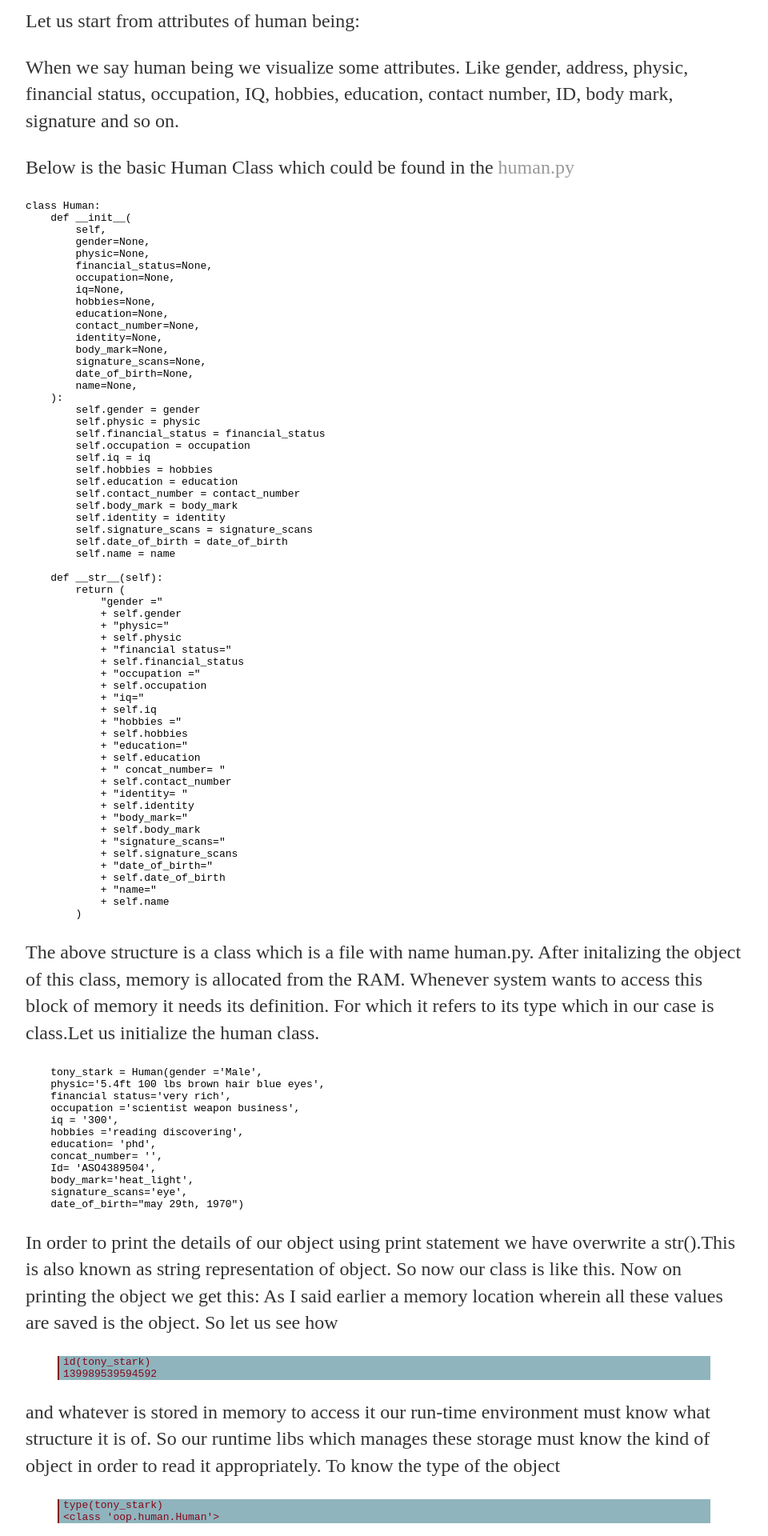
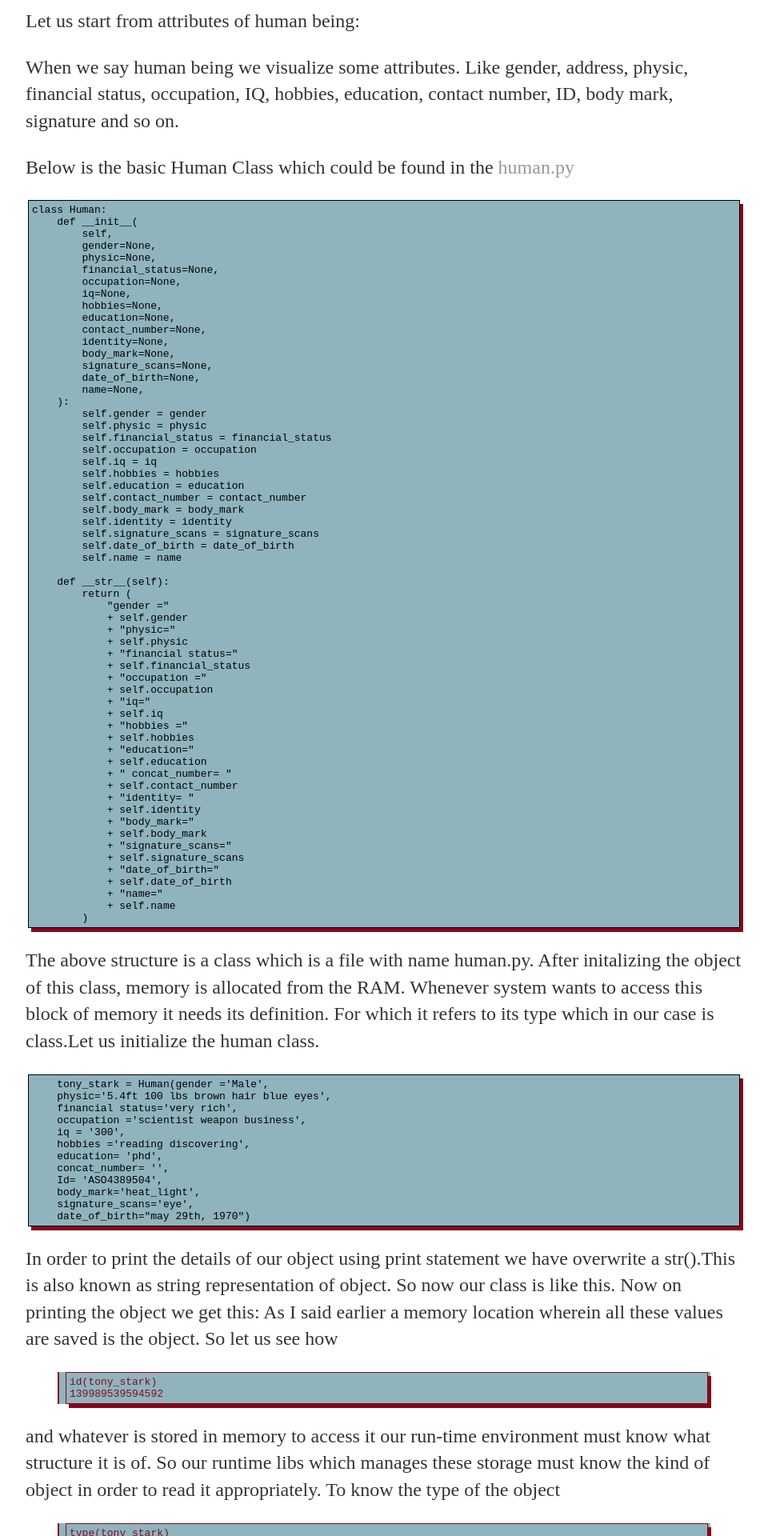
Before and after one commit to devchait/devchait.github.io, a Jekyll site: the page built from docs/_posts/2020-07-04-builder-pattern.md, in a window 1280 px wide. Shown: the part 779-2699 px from the top of the page at 80% size, without its empty margins (160-1120 px from the left). Built offline with Jekyll 4.4.1, drawn with Linux system fonts in a browser that asks for light colours.

Commit message:
finally adding my code in css

```diff
--- a/stylesheets/main.css
+++ b/stylesheets/main.css
@@ -48,3 +48,13 @@ blockquote {
   border-left: 2px solid #85081b;
   background: #8fb4bd;
 }
+
+code {
+  padding: 4px;
+  margin: 0 3px;
+  display: block;
+  background: #8fb4bd;
+  border: 1px solid;
+  box-shadow: 4px 5px #85081b;
+
+}
```
